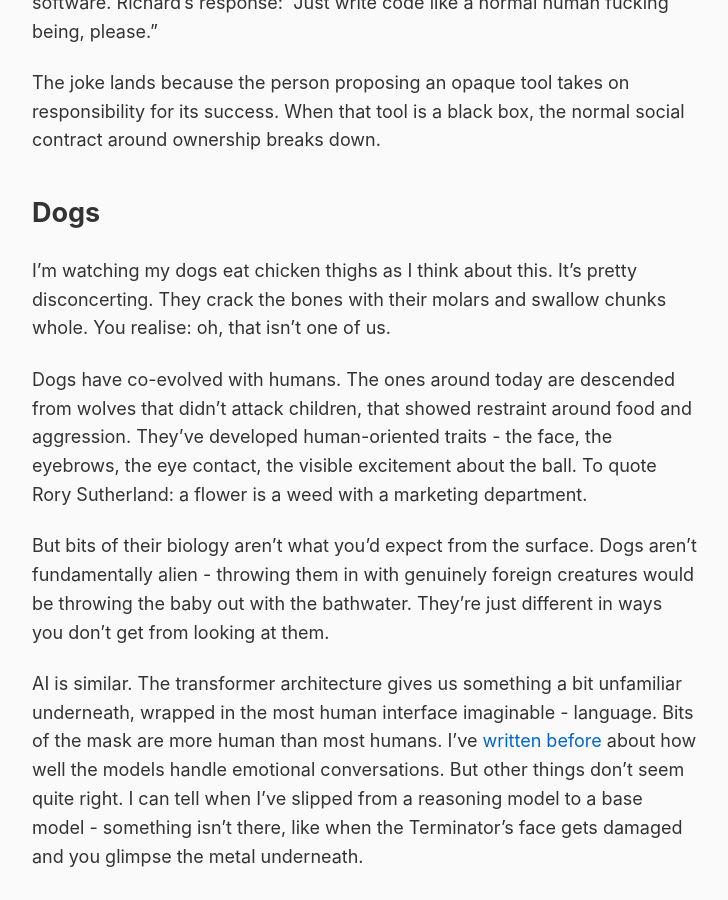
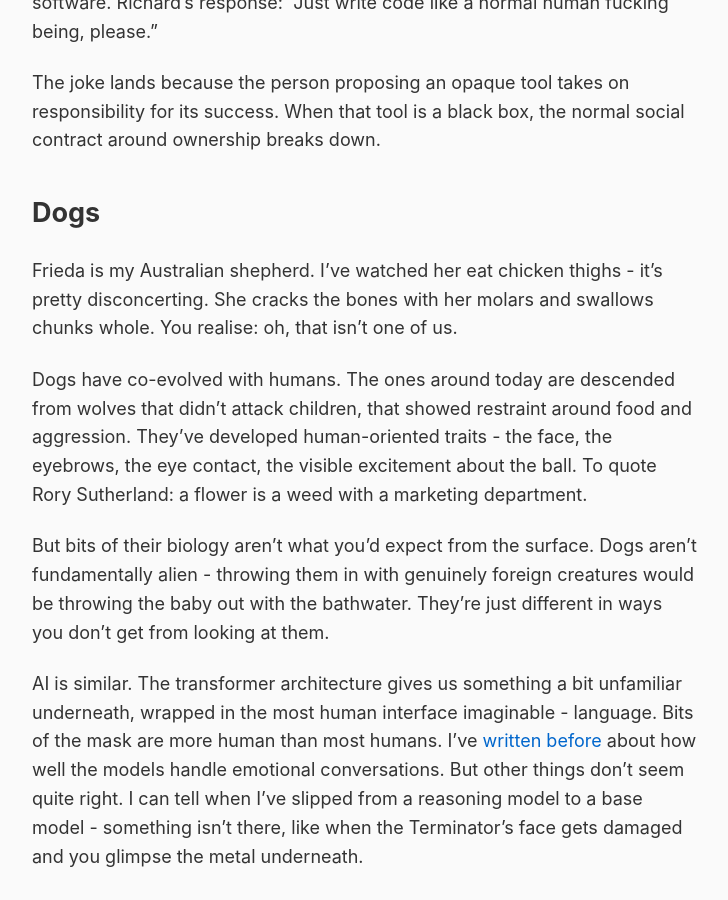
Before and after one commit to rob137/rob137.github.io, a Jekyll site: the page built from _posts/2026-01-04-you-just-get-used-to-it.md, in a window 1280 px wide and 900 px high, scrolled down 1145 px. Shown: the whole window, without its empty margins (275-1003 px from the left). Built offline with Jekyll 4.4.1, drawn with Linux system fonts in a browser that asks for light colours.

Commit message:
Introduce Frieda, fix tense
🤖 Generated with [Claude Code](https://claude.com/claude-code)

Co-Authored-By: Claude Opus 4.5 <noreply@anthropic.com>

```diff
--- a/_posts/2026-01-04-you-just-get-used-to-it.md
+++ b/_posts/2026-01-04-you-just-get-used-to-it.md
@@ -26,7 +26,7 @@ The joke lands because the person proposing an opaque tool takes on responsibili
 
 ## Dogs
 
-I'm watching my dogs eat chicken thighs as I think about this. It's pretty disconcerting. They crack the bones with their molars and swallow chunks whole. You realise: oh, that isn't one of us.
+Frieda is my Australian shepherd. I've watched her eat chicken thighs - it's pretty disconcerting. She cracks the bones with her molars and swallows chunks whole. You realise: oh, that isn't one of us.
 
 Dogs have co-evolved with humans. The ones around today are descended from wolves that didn't attack children, that showed restraint around food and aggression. They've developed human-oriented traits - the face, the eyebrows, the eye contact, the visible excitement about the ball. To quote Rory Sutherland: a flower is a weed with a marketing department.
 
```
